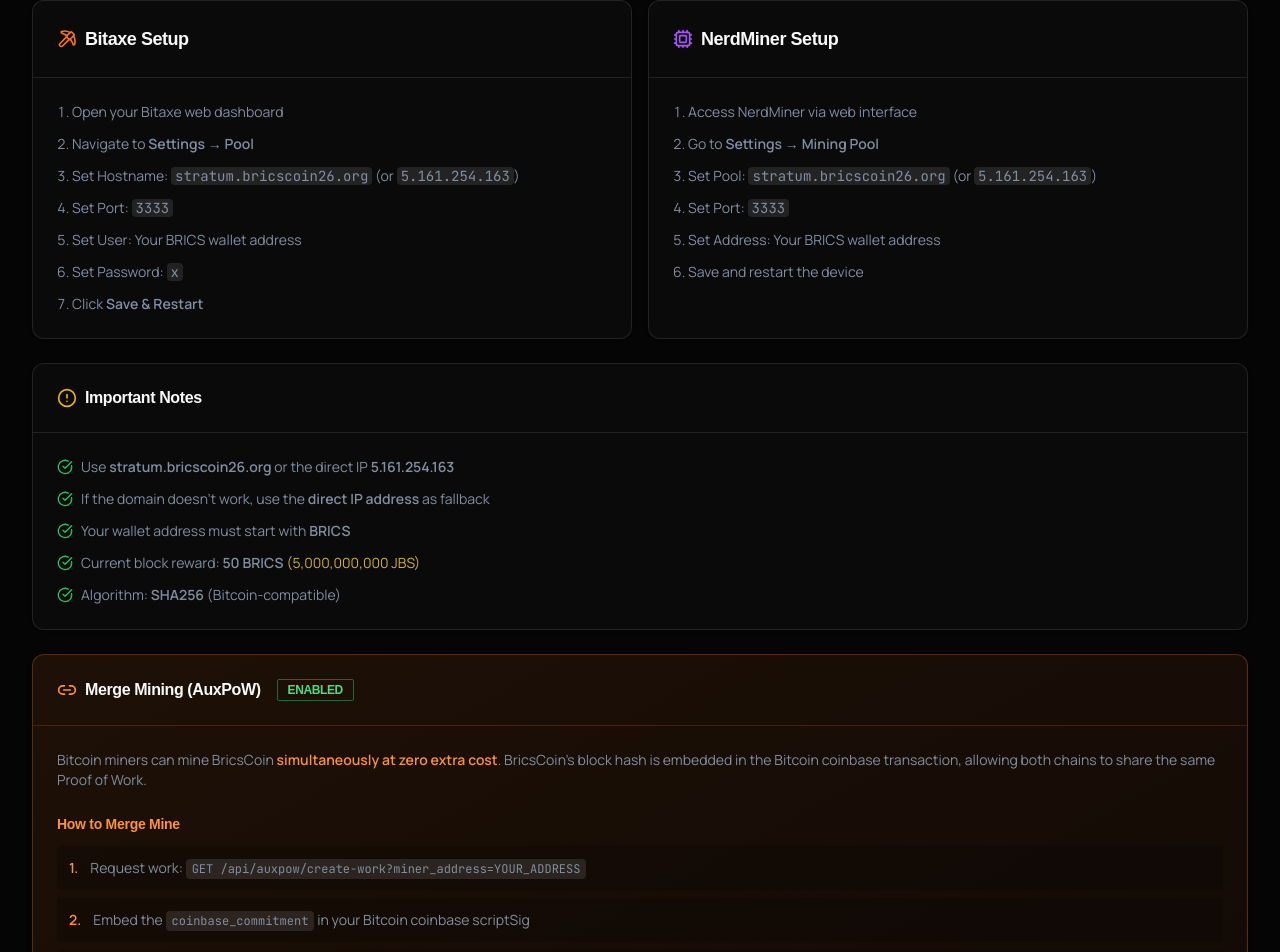
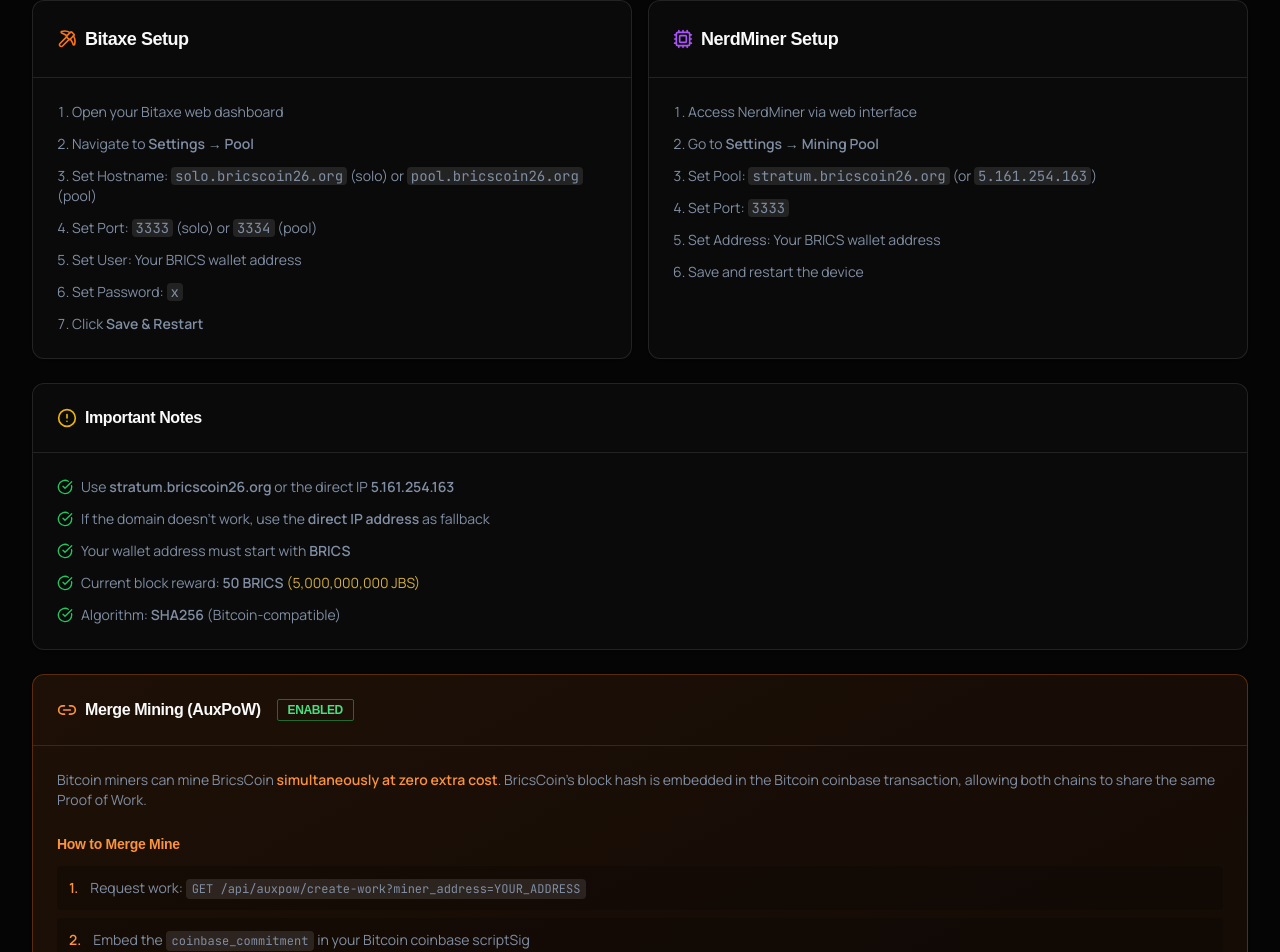
Before and after one commit to Bricscoin2026/Bricscoin, a React (Create React App) app in the folder frontend/: page /mining in a window 1280 px wide. Shown: the part 1297-2249 px from the top of the page. Built offline with nearby package versions, Linux system fonts and the light colour scheme; no server answers; a web font is replaced by a local one.

Commit message:
auto-commit for 0ff0a68f-dc7c-43da-9a8a-a70b7977c8da

```diff
--- a/frontend/src/pages/Mining.jsx
+++ b/frontend/src/pages/Mining.jsx
@@ -253,8 +253,8 @@
             <ol className="text-sm text-muted-foreground space-y-3 list-decimal list-inside">
               <li>Open your Bitaxe web dashboard</li>
               <li>Navigate to <strong>Settings → Pool</strong></li>
-              <li>Set Hostname: <code className="bg-white/10 px-1 rounded">stratum.bricscoin26.org</code> (or <code className="bg-white/10 px-1 rounded">5.161.254.163</code>)</li>
-              <li>Set Port: <code className="bg-white/10 px-1 rounded">3333</code></li>
+              <li>Set Hostname: <code className="bg-white/10 px-1 rounded">solo.bricscoin26.org</code> (solo) or <code className="bg-white/10 px-1 rounded">pool.bricscoin26.org</code> (pool)</li>
+              <li>Set Port: <code className="bg-white/10 px-1 rounded">3333</code> (solo) or <code className="bg-white/10 px-1 rounded">3334</code> (pool)</li>
               <li>Set User: Your BRICS wallet address</li>
               <li>Set Password: <code className="bg-white/10 px-1 rounded">x</code></li>
               <li>Click <strong>Save & Restart</strong></li>
```
